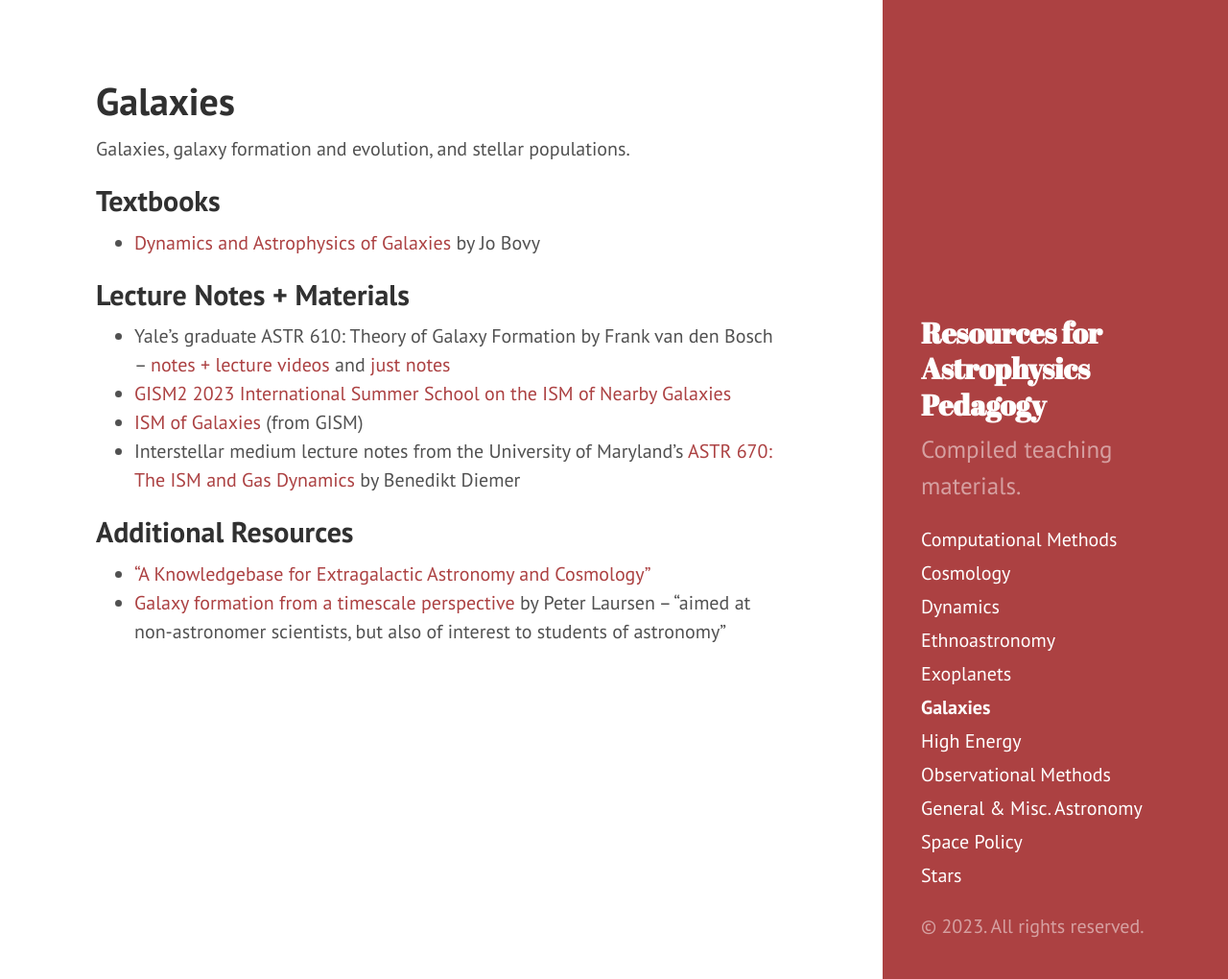
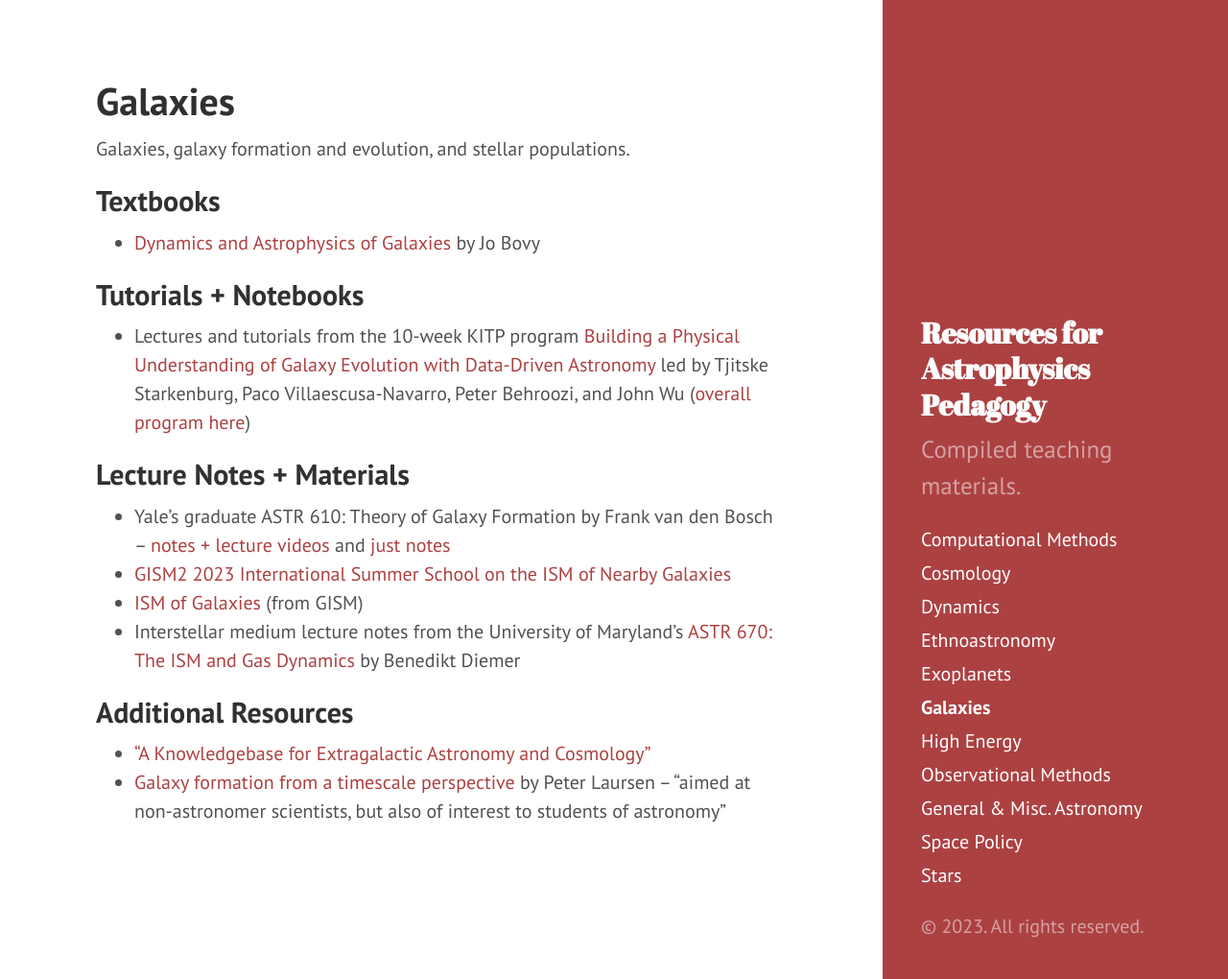
Before and after one commit to astroteaching/astroteaching.github.io, a Jekyll site: the page built from galaxies.md, in a window 1280 px wide and 1020 px high. Shown: the whole window at 96% size. Built offline with Jekyll 4.4.1, drawn with Linux system fonts in a browser that asks for light colours.

Commit message:
add galaxy evol KITP program

```diff
--- a/galaxies.md
+++ b/galaxies.md
@@ -8,6 +8,9 @@ Galaxies, galaxy formation and evolution, and stellar populations.
 ## Textbooks
 - [Dynamics and Astrophysics of Galaxies](https://galaxiesbook.org){:target="_blank"} by Jo Bovy
 
+## Tutorials + Notebooks
+- Lectures and tutorials from the 10-week KITP program [Building a Physical Understanding of Galaxy Evolution with Data-Driven Astronomy](https://github.com/DataDrivenGalaxyEvolution/galevo23-tutorials){:target="_blank"} led by Tjitske Starkenburg, Paco Villaescusa-Navarro, Peter Behroozi, and John Wu ([overall program here](https://datadrivengalaxyevolution.github.io){:target="_blank"})
+
 ## Lecture Notes + Materials
 - Yale's graduate ASTR 610: Theory of Galaxy Formation by Frank van den Bosch -- [notes + lecture videos](https://campuspress.yale.edu/astro610/){:target="_blank"} and [just notes](http://www.astro.yale.edu/vdbosch/Theory_of_Galaxy_Formation.pdf){:target="_blank"}
 - [GISM2 2023 International Summer School on the ISM of Nearby Galaxies](https://ismgalaxies2023.sciencesconf.org/resource/page/id/5){:target="_blank"}
```
Also changed, not shown: computational.md (+1 -0 lines).
